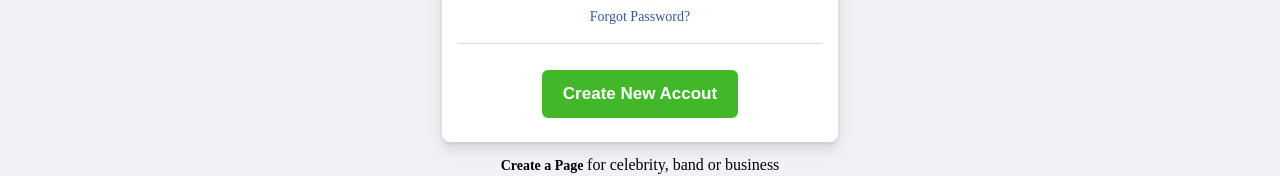
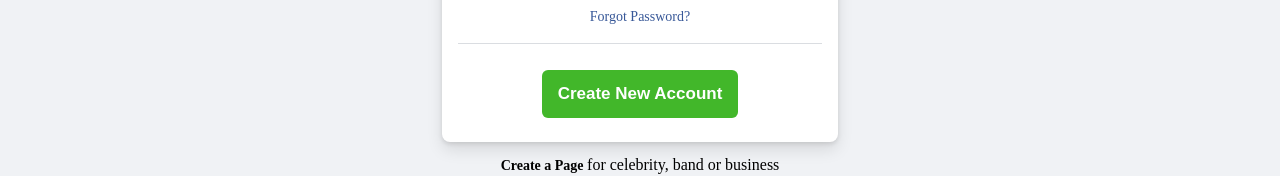
Before and after one commit to MaicoLoncomilla/fb-clone, a React (Create React App) app: page / in a window 1280 px wide. Shown: the part 393-569 px from the top of the page. Built offline with nearby package versions, Linux system fonts and the light colour scheme.

Commit message:
primer commit

```diff
--- a/src/login/Login.js
+++ b/src/login/Login.js
@@ -36,7 +36,7 @@ function Login(){
                     <div className={s.container_empty}></div>
 
                     <div className={s.container_button_newAccout}>
-                        <button onClick={toggle}>Create New Accout</button>
+                        <button onClick={toggle}>Create New Account</button>
                     </div>
                     <div className={s.container_create_page}>
                         <a>Create a Page </a>
```
